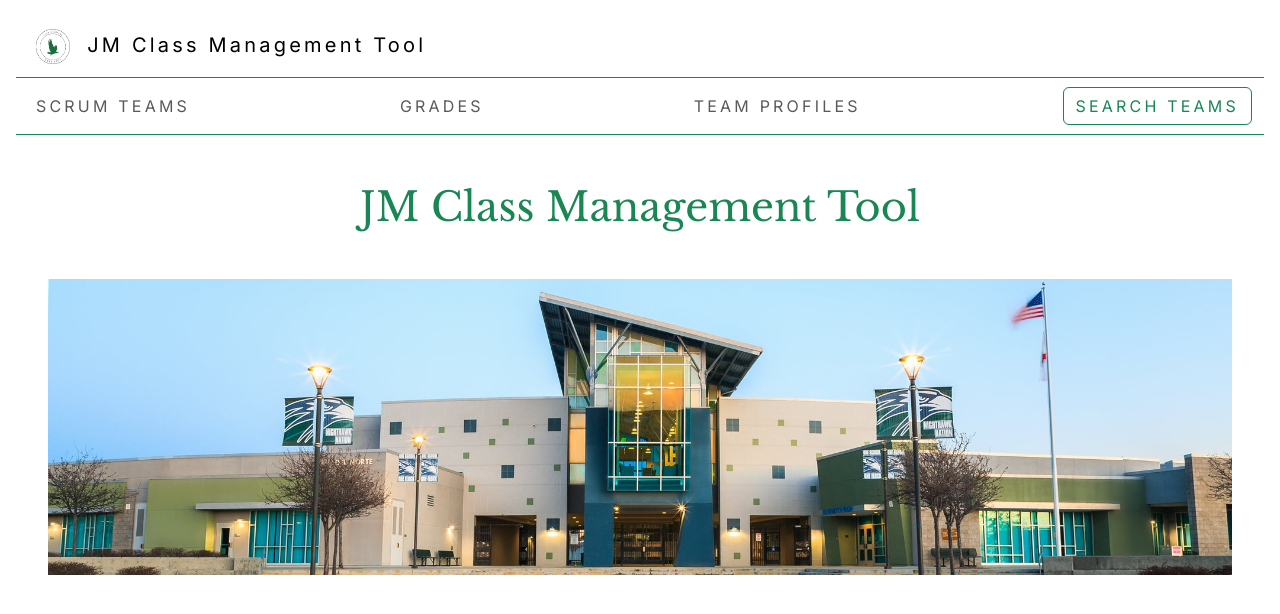
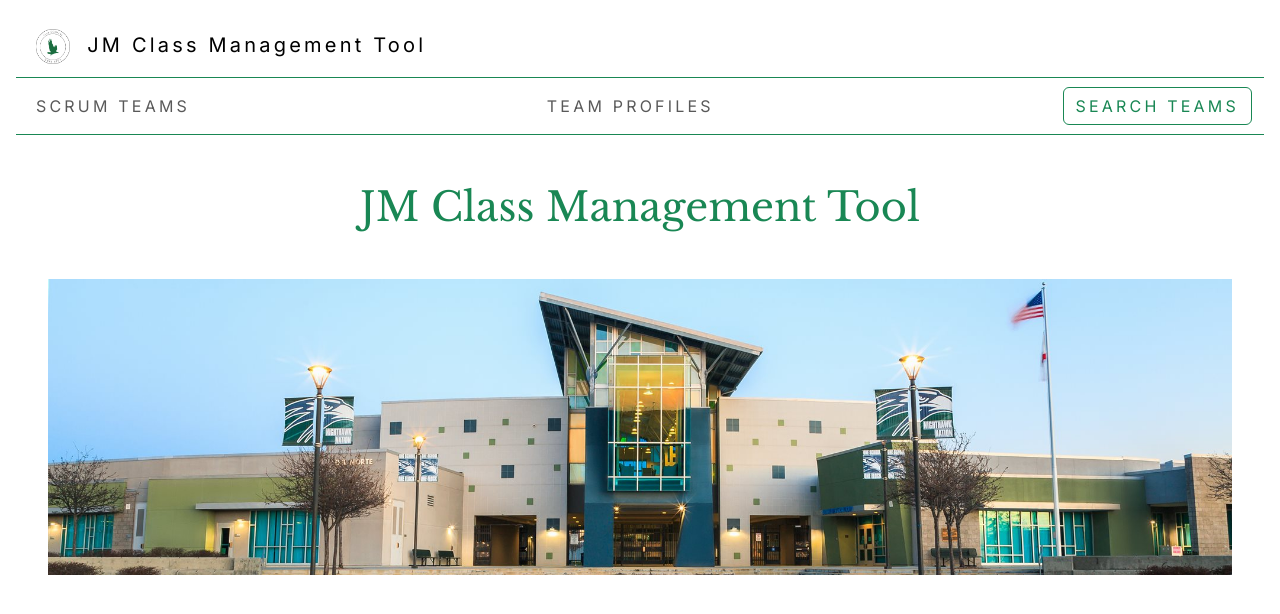
Before and after one commit to saumyapalk23/codingprojfontend, a Jekyll site: the page built from index.md, in a window 1280 px wide. Shown: the top 614 px of the page. Built offline with Jekyll 4.4.1, drawn with Linux system fonts in a browser that asks for light colours; our own code applies the rules of GitHub Pages for plain Markdown files; the repository's description, which GitHub fills in, is left out.

Commit message:
nav update

```diff
--- a/_includes/nav.html
+++ b/_includes/nav.html
@@ -24,11 +24,6 @@
       <ul class="navbar-nav me-auto mb-1 mb-lg-0">
         <li class="nav-item">
           <a class="nav-link" href="{{ site.baseurl }}/team">SCRUM TEAMS</a>
-        </li>
-      </ul>
-      <ul class="navbar-nav me-auto mb-1 mb-lg-0">
-        <li class="nav-item">
-          <a class="nav-link" href="{{ site.baseurl }}/documents">GRADES</a>
         </li>
       </ul>
       <ul class="navbar-nav me-auto mb-1 mb-lg-0">
```
